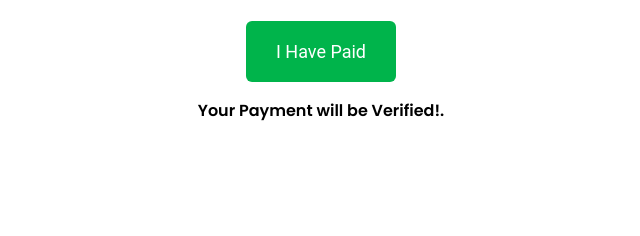
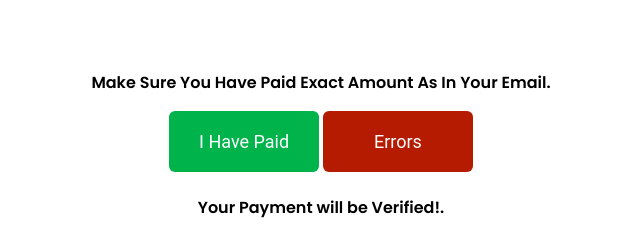
Before and after one commit to healer-op/paymentapi, a plain HTML site: page index.html in a window 1280 px wide. Shown: the part 1229-1465 px from the top of the page, without its empty margins (319-959 px from the left). Before the commit the page ends 1368 px from the top, so only its background shows below. Drawn offline with Linux system fonts and the light colour scheme.

Commit message:
Add files via upload

```diff
--- a/index.html
+++ b/index.html
@@ -1,21 +1,62 @@
-<div>
+<!DOCTYPE html>
+<html lang="en">
+   <head>
+
+      <!--
+			=====================================================
+				Title And Meta
+			=====================================================
+
+    -->
+
+      <title>MineNodes | Indian Payment Gateway</title>
+      <link rel="icon" href="https://image.flaticon.com/icons/png/128/3745/3745680.png" type="image/gif" sizes="16x16">
+      <!--
+			=====================================================
+				Fonts - Poppins
+			=====================================================
+
+    -->
       <link rel="preconnect" href="https://fonts.googleapis.com">
       <link rel="preconnect" href="https://fonts.gstatic.com" crossorigin>
       <link href="https://fonts.googleapis.com/css2?family=Poppins:wght@600&display=swap" rel="stylesheet">
+
+      <!--
+			=====================================================
+				JavaScript Code To Hide Divs
+			=====================================================
+			-->
+
       <script>
+         const success = new Audio('success.mp3');
+         const error = new Audio('error.mp3');
          document.getElementById("done").style.display = "none";
          function myfunction(){
+           success.play();
            document.getElementById("payment").style.display = "none";
+           document.getElementById("error").style.display = "none";
            document.getElementById("done").style.display = "block";
+         }
+         function myfunction1(){
+           error.play();
+           document.getElementById("payment").style.display = "none";
+           document.getElementById("error").style.display = "block";
+           document.getElementById("done").style.display = "none";
          }
 
       </script>
+
+      <!--
+			=====================================================
+			  Css Part
+			=====================================================
+			-->
+
 
       <style>
          *{
          font-family: 'Poppins', sans-serif;
          }
-
          .effect {
          text-align: center;
          display: inline-block;
@@ -32,7 +73,6 @@
          border-radius: 6px;
          overflow: hidden;
          }
-
          .effect.effect-5 {
          transition: all 0.2s linear 0s;
          background-color: #00b44b;
@@ -61,13 +101,48 @@
          transform: scale(1, 1);
          text-indent: 0;
          }
-
-#done{
+         .effect.effect-51 {
+         transition: all 0.2s linear 0s;
+         background-color: #b41b00;
+         }
+         .effect.effect-51:before {
+         content: "❌";
+         font-family: FontAwesome;
+         display: flex;
+         align-items: center;
+         justify-content: center;
+         position: absolute;
+         top: 0;
+         left: 0px;
+         height: 100%;
+         width: 30px;
+         background-color: rgba(255, 255, 255, 0.3);
+         border-radius: 0 50% 50% 0;
+         transform: scale(0, 1);
+         transform-origin: left center;
+         transition: all 0.2s linear 0s;
+         }
+         .effect.effect-51:hover {
+         text-indent: 30px;
+         }
+         .effect.effect-51:hover:before {
+         transform: scale(1, 1);
+         text-indent: 0;
+         }
+         #done,#error{
          margin-left: 30%;
          margin-right: 30%;
          }
       </style>
 
+   </head>
+   <body>
+
+      <!--
+			=====================================================
+			 Payment Not Done
+			=====================================================
+			-->
       <div id="payment">
          <center>
             <h2><b>Scan With Any Wallet App To Continue</b></h2>
@@ -80,10 +155,19 @@
          <center>
             <br>
             <br>
+            <p>Make Sure You Have Paid Exact Amount As In Your Email.</p>
             <a class="effect effect-5" onclick="myfunction()" title="paid">I Have Paid</a>
+            <a class="effect effect-51" onclick="myfunction1()" title="paid">Errors</a>
             <p>Your Payment will be Verified!.</p>
          </center>
       </div>
+
+      <!--
+			=====================================================
+				Payment Done
+			=====================================================
+			-->
+
       <div id="done" style="display: none;">
          <center>
             <img src ="https://image.flaticon.com/icons/png/128/190/190411.png" width="10%">
@@ -97,6 +181,29 @@
             <p>It May Take 24hrs To Review Your Payment And Allocate Server Space.</p>
             <p>©️Copyrighted 2021 MineNodes.xyz</p>
          </center>
+      </div>
 
+      <!--
+			=====================================================
+				Error
+			=====================================================
+			-->
+
+         <div id="error" style="display: none;">
+            <center>
+               <img src ="https://image.flaticon.com/icons/png/128/594/594864.png" width="10%">
+               <br>
+               <H2>Opps! We are Really Sorry</H2>
+               <p>If Your are Not Able to Scan or Pay, Try Paying on our Upi/Bhim Id "minenodes@upi".</p>
+            </center>
+
+            <br>
+            <br>
+            <center>
+               <p>If You Still Facing Issue You Can Contact Us For a Faster Reply By Creating a Ticket in <a href="https://discord.gg/minenodes" target="_blank">Discord</a>.</p>
+               <p>©️Copyrighted 2021 MineNodes.xyz</p>
+               <a class="effect effect-5" onclick="myfunction()" title="paid">I Have Paid</a>
+            </center>
          </div>
-</div>
+   </body>
+</html>
```
Also changed, not shown: 2 other files. Lines whose indentation alone changed are shown as unchanged.
